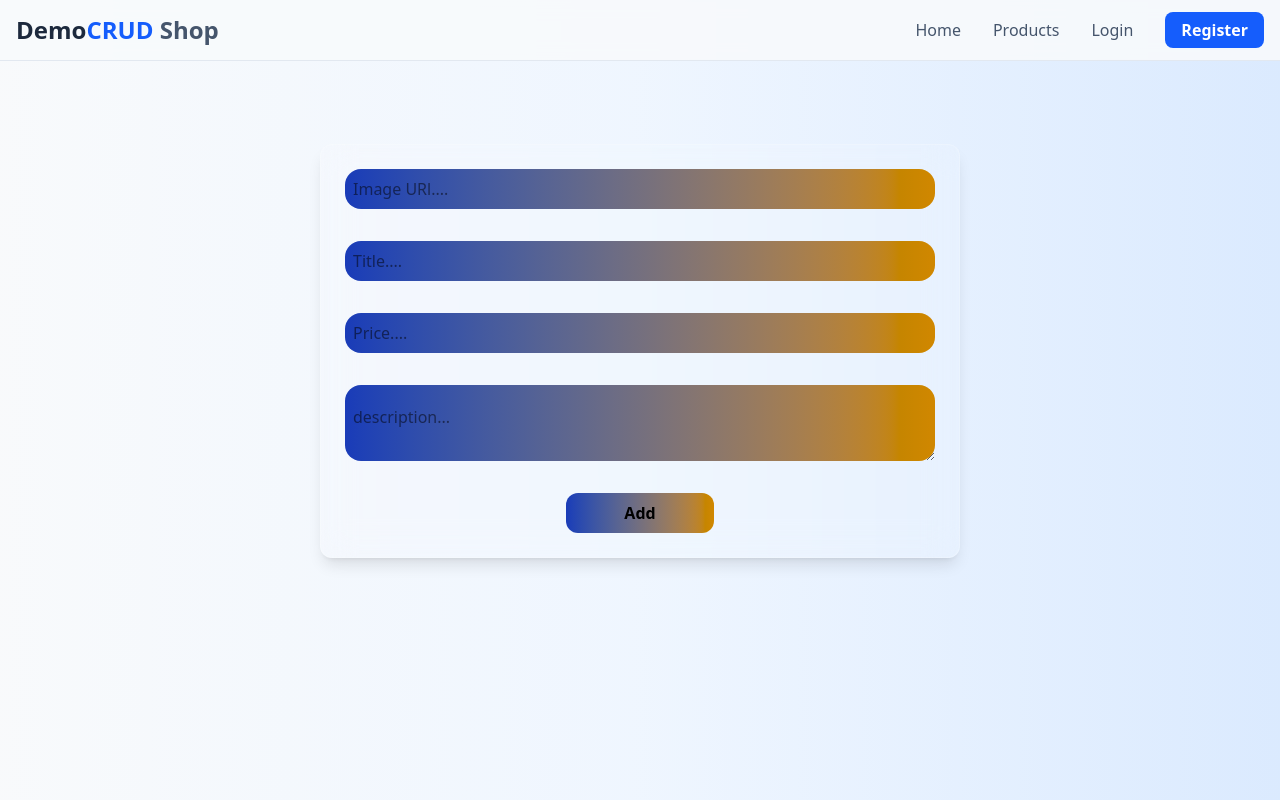
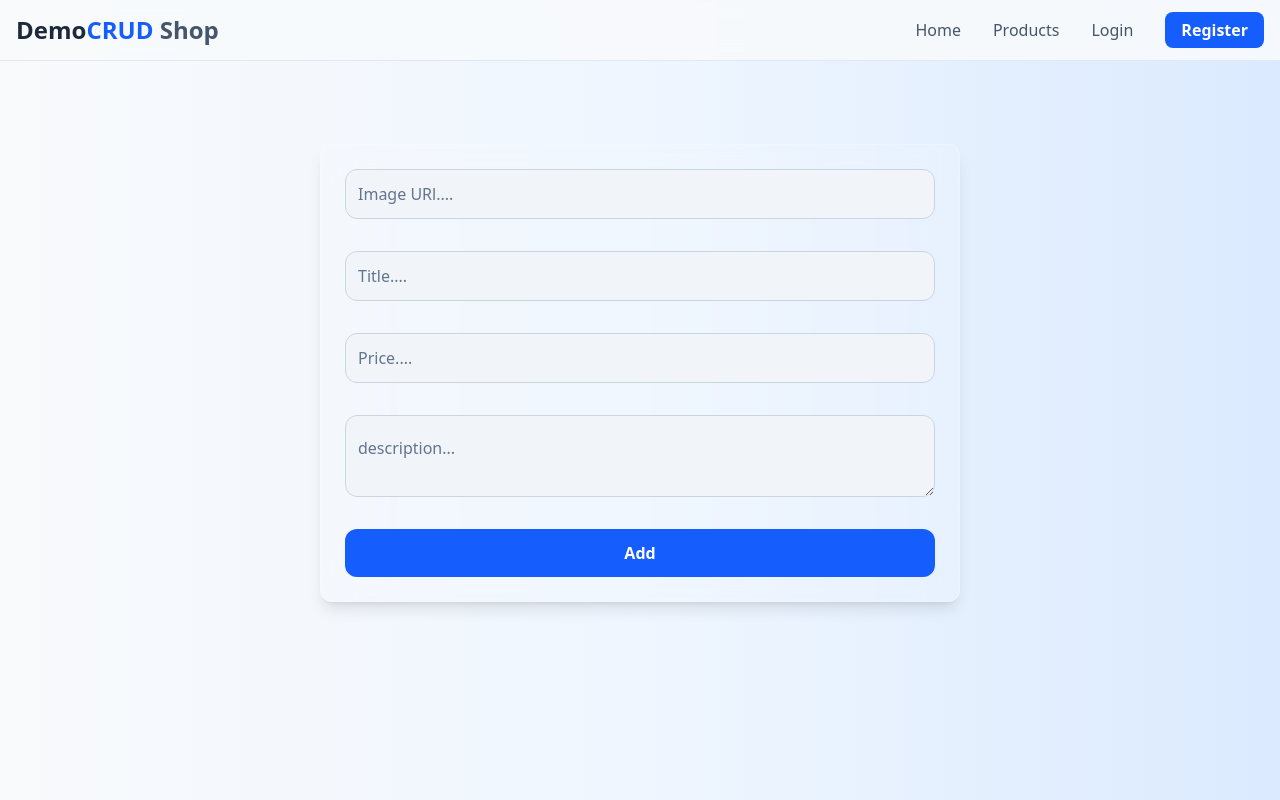
Before and after one commit to akshat200430/react-redux-ecommerce, a React (Vite) app in the folder frontend/: page /admin/create-product in a window 1280 px wide. Built offline with nearby package versions, Linux system fonts and the light colour scheme; no server answers.

Commit message:
UI: create

```diff
--- a/frontend/src/pages/Login.jsx
+++ b/frontend/src/pages/Login.jsx
@@ -128,12 +128,10 @@ const Login = () => {
           space-y-6
         "
       >
-        {/* TITLE */}
         <h1 className="text-2xl font-bold text-slate-800 text-center">
           Login to your account
         </h1>
 
-        {/* EMAIL */}
         <input
           {...register("email")}
           type="email"
@@ -150,7 +148,6 @@ const Login = () => {
           required
         />
 
-        {/* PASSWORD */}
         <input
           {...register("password")}
           type="password"
@@ -167,7 +164,6 @@ const Login = () => {
           required
         />
 
-        {/* BUTTON */}
         <button
           type="submit"
           className="
@@ -185,7 +181,6 @@ const Login = () => {
           Login
         </button>
 
-        {/* REGISTER LINK */}
         <p className="text-sm text-center text-slate-600">
           Don’t have an account?{" "}
           <Link className="text-blue-600 hover:underline" to="/register">
--- a/frontend/src/pages/admin/CreateProduct.jsx
+++ b/frontend/src/pages/admin/CreateProduct.jsx
@@ -27,11 +27,43 @@ const CreateProduct = () => {
 
 
   return <form onSubmit={handleSubmit(productHandler)} className='  flex flex-col max-h-[100%] mt-5 items-center mx-auto gap-8 border w-[90%] sm:w-full lg:w-1/2 lg:my-20   bg-white/10 backdrop-blur-lg  border-white/20 shadow-lg rounded-xl p-6 '>
-       <input className='w-full p-2 bg-gradient-to-r from-blue-800 to-yellow-600 rounded-2xl' {...register('image')} type="text" placeholder='Image URl....' required/>
-       <input className='w-full p-2 bg-gradient-to-r from-blue-800 to-yellow-600 rounded-2xl' {...register('title')} type="text" placeholder='Title....' required/>
-       <input className='w-full p-2 bg-gradient-to-r from-blue-800 to-yellow-600 rounded-2xl' {...register('price')} type="number" placeholder='Price....' required/>
-       <textarea className='w-full p-2 bg-gradient-to-r from-blue-800 to-yellow-600 rounded-2xl pt-5' {...register('description')} placeholder='description...' ></textarea>
-       <button className='bg-amber-300 w-1/4 rounded-xl p-2 bg-gradient-to-r from-blue-800 to-yellow-600 font-bold active:scale-95 transition delay-75 cursor-pointer'>Add</button>
+       <input className=' w-full p-3
+            rounded-xl
+            bg-slate-100
+            border border-slate-300
+            text-slate-800
+            placeholder-slate-500
+            focus:outline-none focus:ring-2 focus:ring-blue-500' {...register('image')} type="text" placeholder='Image URl....' required/>
+       <input className='w-full p-3
+            rounded-xl
+            bg-slate-100
+            border border-slate-300
+            text-slate-800
+            placeholder-slate-500
+            focus:outline-none focus:ring-2 focus:ring-blue-500' {...register('title')} type="text" placeholder='Title....' required/>
+       <input className='w-full p-3
+            rounded-xl
+            bg-slate-100
+            border border-slate-300
+            text-slate-800
+            placeholder-slate-500
+            focus:outline-none focus:ring-2 focus:ring-blue-500' {...register('price')} type="number" placeholder='Price....' required/>
+       <textarea className='w-full p-3
+            rounded-xl
+            bg-slate-100
+            border border-slate-300
+            text-slate-800
+            placeholder-slate-500
+            focus:outline-none focus:ring-2 focus:ring-blue-500 pt-5' {...register('description')} placeholder='description...' ></textarea>
+       <button className= 'w-full
+            py-3
+            rounded-xl
+            bg-blue-600
+            text-white
+            font-semibold
+            hover:bg-blue-700
+            active:scale-95
+            transition'>Add</button>
 
 
 
```
